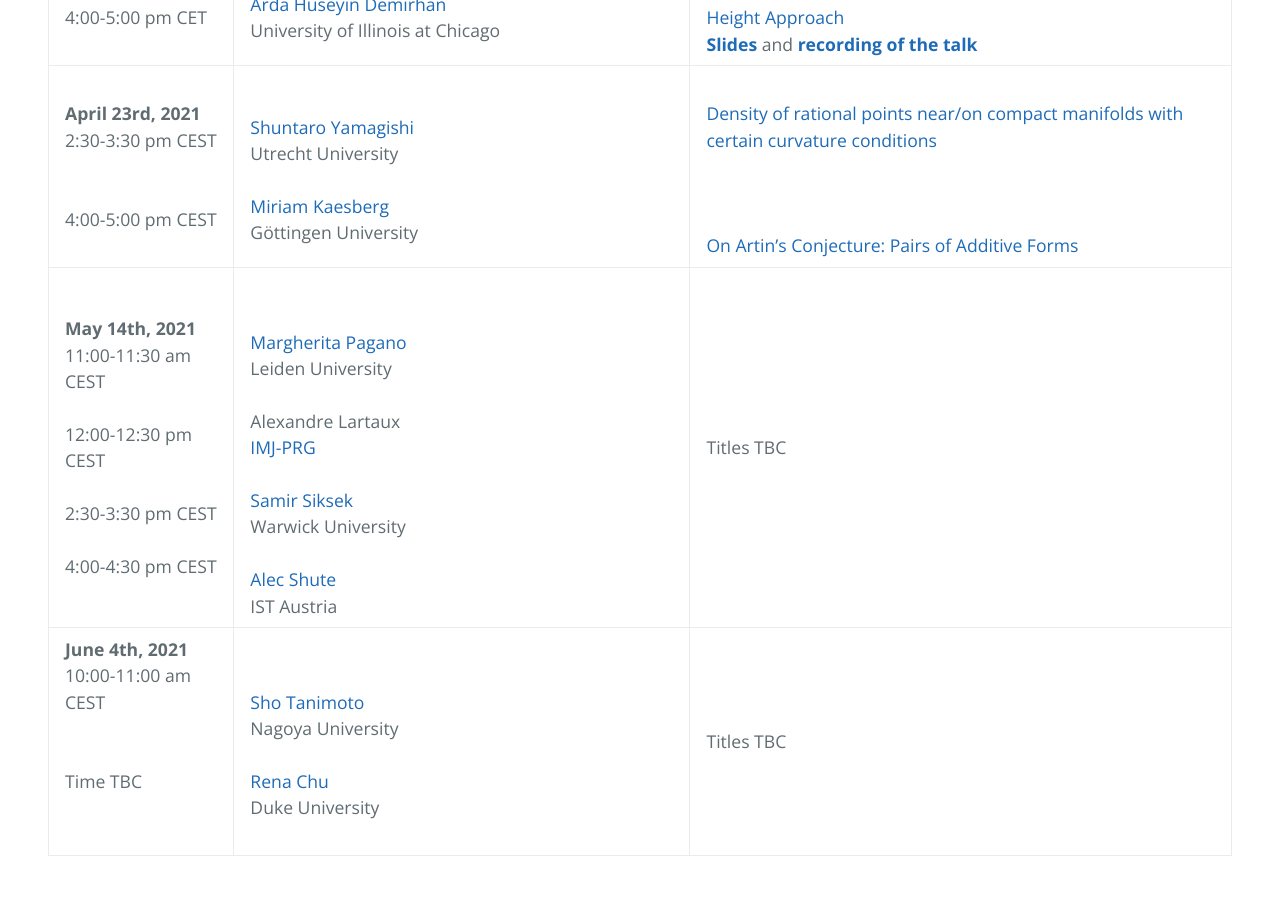
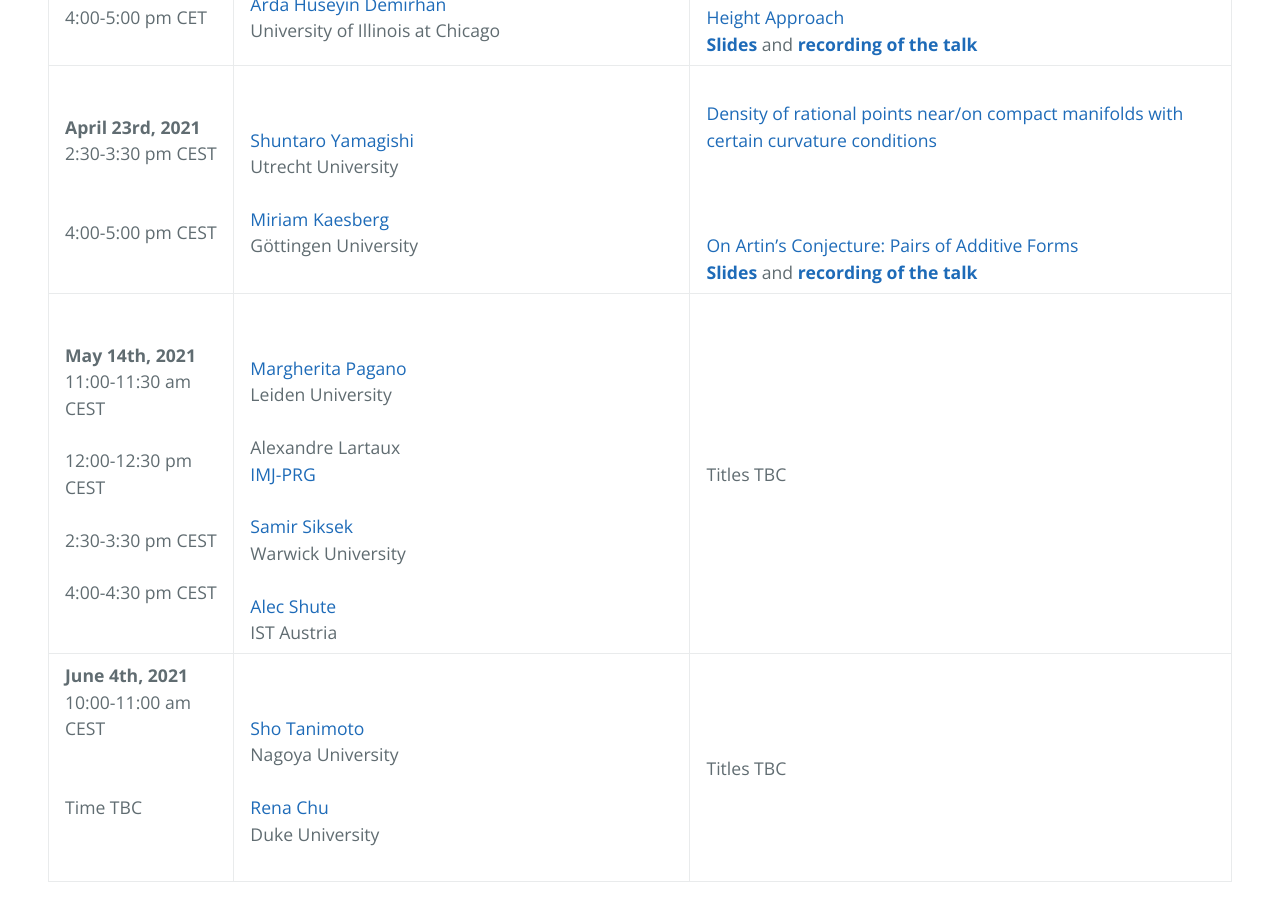
Before and after one commit to zoom-on-rational-points/zoom-on-rational-points.github.io, a Jekyll site: the page built from index.md, in a window 1280 px wide and 900 px high, scrolled down 1613 px. Built offline with Jekyll 4.4.1, drawn with Linux system fonts in a browser that asks for light colours; our own code applies the rules of GitHub Pages for plain Markdown files.

Commit message:
Update index.md

```diff
--- a/index.md
+++ b/index.md
@@ -17,7 +17,7 @@
 | **January 15th, 2021** <br>2:30-3:30 pm CET <br><br> <br> 4:00-5:00 pm CET <br>| <br><a href ="http://www-personal.umich.edu/~ytchan/">Stephanie Chan</a> <br> University of Michigan <br><br>  <a href="http://guests.mpim-bonn.mpg.de/carlo.pagano90/"> Carlo Pagano </a> <br> University of Glasgow and Max Planck Institute for Mathematics (Bonn)| <br><a href="https://zoom-on-rational-points.github.io/abstractSC">A density of ramified primes</a><br><a href="slidesSC.pdf" style="font-weight:bold">Slides</a> and <a href="https://www.youtube.com/watch?v=NRguyZeohFU" style="font-weight:bold">recording of the talk</a><br><br><a href="https://zoom-on-rational-points.github.io/abstractCP">On the statistics of number fields, integral points and Arakelov ray class groups</a><br><a href="https://www.youtube.com/watch?v=bOaQY5jOarw&t=12s" style="font-weight:bold">Recording of the talk</a>|
 | **February 19th, 2021** <br>2:30-3:30 pm CET <br><br> <br> 4:00-5:00 pm CET <br>| <br><a href ="https://webusers.imj-prg.fr/ratko.darda">Ratko Darda</a> <br> Paris University (Paris 7) <br><br>   <a href="https://personal-homepages.mis.mpg.de/winter/">Rosa Winter</a> <br>Max Planck Institute for Mathematics in the Sciences (Leipzig) | <br><a href="https://zoom-on-rational-points.github.io/abstractRD">Manin conjecture for algebraic stacks</a><br><a href="slidesRD.pdf" style="font-weight:bold">Slides</a> and <a href="https://www.youtube.com/watch?v=ZJfP1TI6soQ" style="font-weight:bold">recording of the talk</a><br><br><a href="https://zoom-on-rational-points.github.io/abstractRW">Density of rational points on a family of del Pezzo surfaces of degree 1</a><br><a href="slidesRW.pdf" style="font-weight:bold">Slides</a> and <a href="https://www.youtube.com/watch?v=CdR8nMqoGoE" style="font-weight:bold">recording of the talk</a>|
 | **March 19th, 2021** <br>2:30-3:30 pm CET <br><br> <br> 4:00-5:00 pm CET <br> | <br><a href="https://sites.google.com/site/damarishomepage/">Damaris Schindler</a><br> G&ouml;ttingen University <br><br><a href="https://sites.google.com/a/uic.edu/ardahuseyindemirhan/">Arda Huseyin Demirhan</a><br> University of Illinois at Chicago | <br><a href="https://zoom-on-rational-points.github.io/abstractDS">Campana points on toric varieties</a><br> <a href="slidesDS.pdf" style="font-weight:bold">Slides</a><br><br> <a href="https://zoom-on-rational-points.github.io/abstractAD">Distribution of Rational Points on Toric Varieties: A Multi-Height Approach</a><br> <a href="slidesAD.pdf" style="font-weight:bold">Slides</a> and <a href="https://www.youtube.com/watch?v=W7ImcXOykro&ab_channel=EfthymiosSofos" style="font-weight:bold">recording of the talk</a>|
-| **April 23rd, 2021** <br>2:30-3:30 pm CEST <br><br> <br> 4:00-5:00 pm CEST <br> | <br><a href="https://www.uu.nl/staff/SYamagishi">Shuntaro Yamagishi</a><br> Utrecht University <br><br><a href="https://sites.google.com/view/miriam-kaesberg/home">Miriam Kaesberg</a><br> G&ouml;ttingen University | <br><a href="https://zoom-on-rational-points.github.io/abstractSY">Density of rational points near/on compact manifolds with certain curvature conditions</a><br> <br><br><br><a href="https://zoom-on-rational-points.github.io/abstractMK">On Artin's Conjecture: Pairs of Additive Forms</a><br>|
+| **April 23rd, 2021** <br>2:30-3:30 pm CEST <br><br> <br> 4:00-5:00 pm CEST <br> | <br><a href="https://www.uu.nl/staff/SYamagishi">Shuntaro Yamagishi</a><br> Utrecht University <br><br><a href="https://sites.google.com/view/miriam-kaesberg/home">Miriam Kaesberg</a><br> G&ouml;ttingen University | <br><a href="https://zoom-on-rational-points.github.io/abstractSY">Density of rational points near/on compact manifolds with certain curvature conditions</a><br> <br><br><br><a href="https://zoom-on-rational-points.github.io/abstractMK">On Artin's Conjecture: Pairs of Additive Forms</a><br> <a href="slidesMK.pdf" style="font-weight:bold">Slides</a> and <a href="https://www.youtube.com/watch?v=Xo5pMUckwgo&feature=youtu.be" style="font-weight:bold">recording of the talk</a>|
 | **May 14th, 2021** <br>11:00-11:30 am CEST <br><br>12:00-12:30 pm CEST<br><br>2:30-3:30 pm CEST<br><br>4:00-4:30 pm CEST <br>| <br><br><a href="https://www.universiteitleiden.nl/en/staffmembers/margherita-pagano#tab-1">Margherita Pagano</a><br> Leiden University <br><br>Alexandre Lartaux<br><a href="https://www.imj-prg.fr">IMJ-PRG</a><br><br><a href="https://homepages.warwick.ac.uk/staff/S.Siksek/">Samir Siksek</a><br>Warwick University<br><br><a href="https://ist.ac.at/en/research/browning-group/">Alec Shute</a><br>IST Austria  |  Titles TBC|
 | **June 4th, 2021** <br>10:00-11:00 am CEST <br><br><br> Time TBC<br><br><br>| <br><a href="https://shotanimoto.wordpress.com">Sho Tanimoto</a><br> Nagoya University <br><br><a href="https://scholars.duke.edu/person/rena.chu">Rena Chu</a><br>Duke University |  Titles TBC|
 
```
